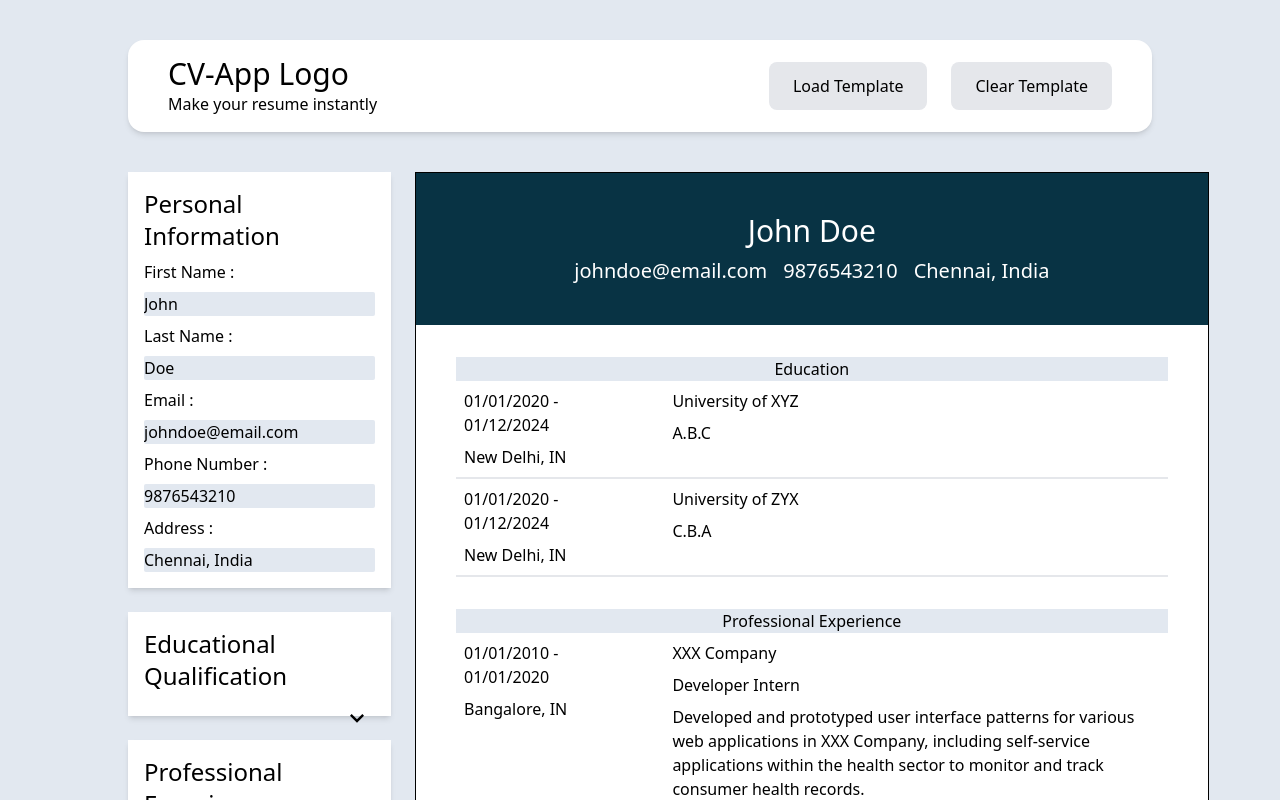
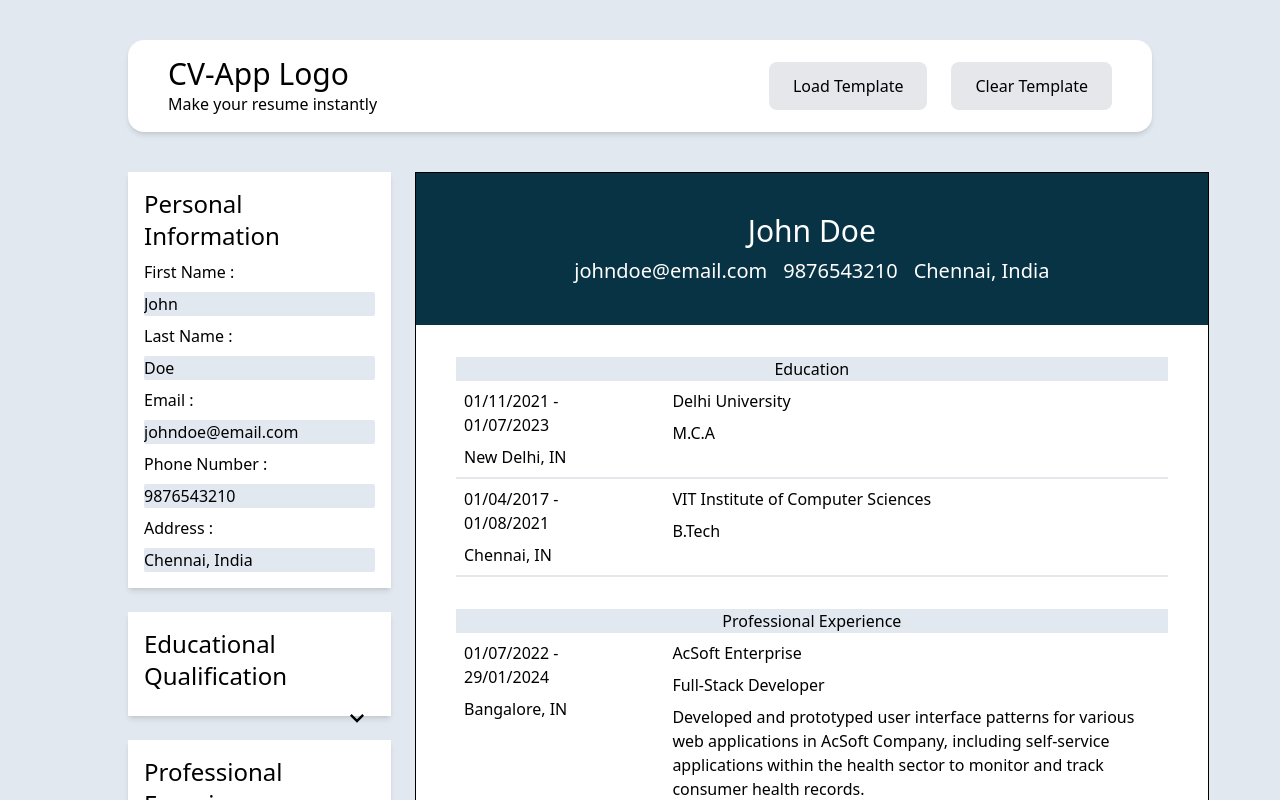
Before and after one commit to roopxx/cv-app, a React (Vite) app: page / in a window 1280 px wide. Shown: the top 800 px of the page. Built offline with nearby package versions, Linux system fonts and the light colour scheme.

Commit message:
Update educational and professional data

```diff
--- a/src/App.jsx
+++ b/src/App.jsx
@@ -20,31 +20,41 @@ function App() {
     [
       {
         id: 1,
-        schoolName: "University of XYZ",
-        degree: "A.B.C",
-        startDate: new Date("2020-01-01"),
-        endDate: new Date("2024-12-01"),
+        schoolName: "Delhi University",
+        degree: "M.C.A",
+        startDate: new Date("2021-11-01"),
+        endDate: new Date("2023-07-01"),
         location: "New Delhi, IN",
       },
       {
         id: 2,
-        schoolName: "University of ZYX",
-        degree: "C.B.A",
-        startDate: new Date("2020-01-01"),
-        endDate: new Date("2024-12-01"),
-        location: "New Delhi, IN",
+        schoolName: "VIT Institute of Computer Sciences",
+        degree: "B.Tech",
+        startDate: new Date("2017-04-01"),
+        endDate: new Date("2021-08-01"),
+        location: "Chennai, IN",
       },
     ],
     [
       {
         id: 1,
-        companyName: "XXX Company",
-        position: "Developer Intern",
-        emp_startDate: new Date("2010-01-01"),
-        emp_endDate: new Date("2020-01-01"),
+        companyName: "AcSoft Enterprise",
+        position: "Full-Stack Developer",
+        emp_startDate: new Date("2022-07-01"),
+        emp_endDate: new Date(),
         workLocation: "Bangalore, IN",
         jobDescription:
-          "Developed and prototyped user interface patterns for various web applications in XXX Company, including self-service applications within the health sector to monitor and track consumer health records.",
+          "Developed and prototyped user interface patterns for various web applications in AcSoft Company, including self-service applications within the health sector to monitor and track consumer health records.",
+      },
+      {
+        id: 2,
+        companyName: "Capella Inc.",
+        position: "Frontend Intern & UI Designer",
+        emp_startDate: new Date("2021-11-01"),
+        emp_endDate: new Date("2022-05-01"),
+        workLocation: "Ahmedabad, IN",
+        jobDescription:
+          "Designed and developed responsive web pages using HTML, CSS, and JavaScript. Collaborated with UX/UI designers to ensure a consistent and user-friendly design across the website. Participated in team meetings and provided input on project planning and development strategies.",
       },
     ],
   ];
```
